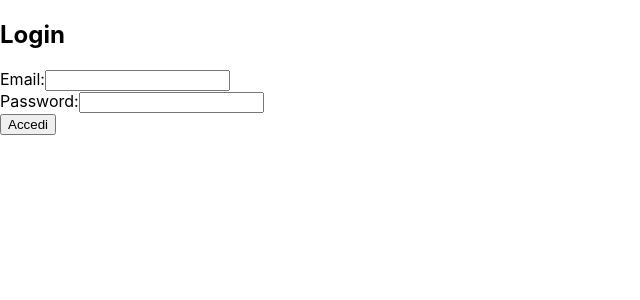
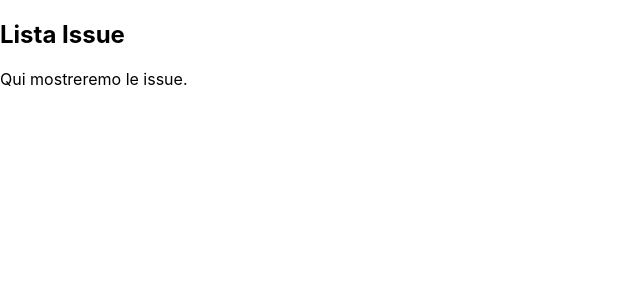
Before and after one commit to fabricio-hhuubb/ProgettoINGSW, a React (Create React App) app in the folder frontend/: page /issues in a window 1280 px wide. Shown: the top 300 px of the page, without its empty margins (0-640 px from the left). Built offline with nearby package versions, Linux system fonts and the light colour scheme.

Commit message:
Pagina login e issue

```diff
--- a/frontend/src/App.js
+++ b/frontend/src/App.js
@@ -1,11 +1,17 @@
 import React from 'react';
+import { BrowserRouter, Routes, Route, Navigate } from 'react-router-dom';
 import LoginPage from './pages/LoginPage';
+import IssueListPage from './pages/IssueListPage';
 
 function App() {
     return (
-        <div>
-            <LoginPage />
-        </div>
+        <BrowserRouter>
+            <Routes>
+                <Route path="/login" element={<LoginPage />} />
+                <Route path="/issues" element={<IssueListPage />} />
+                <Route path="/" element={<Navigate to="/login" />} />
+            </Routes>
+        </BrowserRouter>
     );
 }
 
--- /dev/null
+++ b/frontend/src/pages/IssueListPage.js
@@ -0,0 +1,12 @@
+import React from 'react';
+
+function IssueListPage() {
+    return (
+        <div>
+            <h2>Lista Issue</h2>
+            <p>Qui mostreremo le issue.</p>
+        </div>
+    );
+}
+
+export default IssueListPage;
--- a/frontend/src/pages/LoginPage.js
+++ b/frontend/src/pages/LoginPage.js
@@ -1,10 +1,12 @@
 import React, { useState } from 'react';
+import { useNavigate } from 'react-router-dom';
 import { login } from '../services/authService';
 
 function LoginPage() {
     const [email, setEmail] = useState('');
     const [password, setPassword] = useState('');
     const [error, setError] = useState('');
+    const navigate = useNavigate();
 
     const handleSubmit = async (e) => {
         e.preventDefault();
@@ -12,7 +14,7 @@ function LoginPage() {
 
         try {
             await login(email, password);
-            alert('Login effettuato con successo!');
+            navigate('/issues'); // reindirizza alla lista issue
         } catch (err) {
             setError('Email o password non corretti');
         }
```
